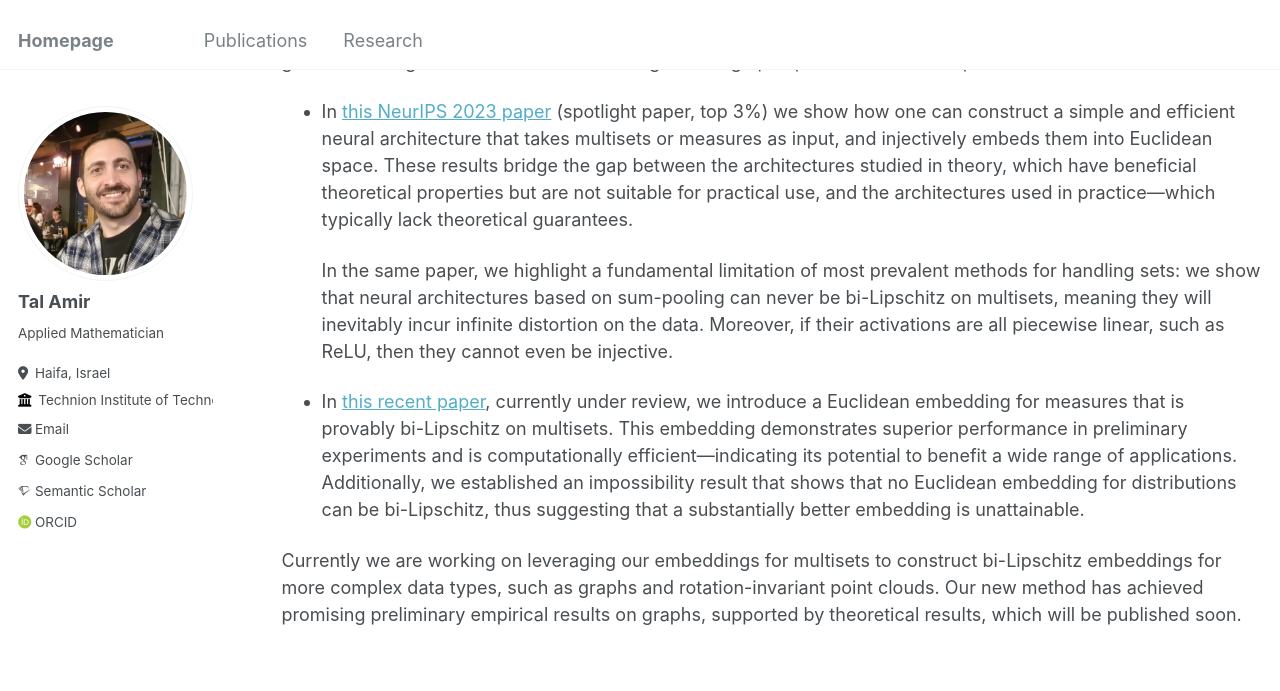
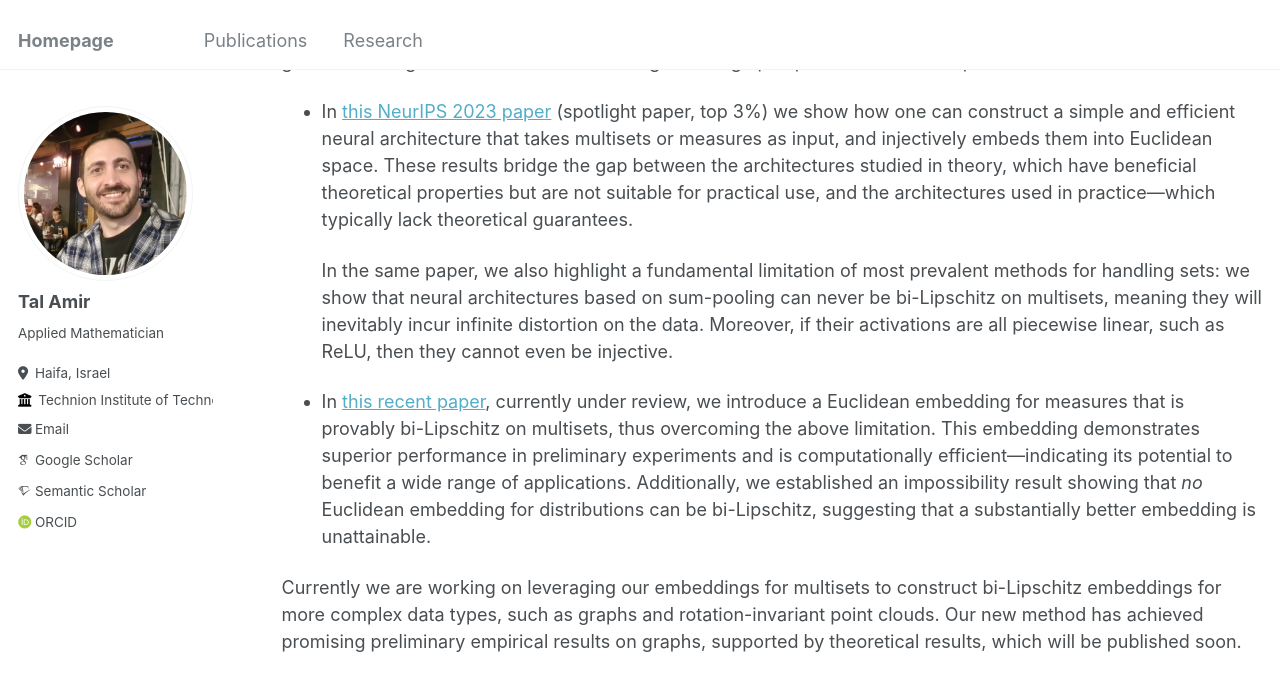
Before and after one commit to tal-amir/tal-amir.github.io, a Jekyll site: the page built from _pages/research.md, in a window 1280 px wide and 900 px high, scrolled down 653 px. Shown: the top 691 px of the window. Built offline with Jekyll 4.4.1, drawn with Linux system fonts in a browser that asks for light colours; some web fonts are replaced.

Commit message:
Update research.md

```diff
--- a/_pages/research.md
+++ b/_pages/research.md
@@ -21,7 +21,8 @@ Our group's efforts have already produced several papers published in top-tier v
 
 - In [this NeurIPS 2023 paper](https://tal-amir.github.io/publication/2023-12%20Neural%20Injective%20Functions) (spotlight paper, top 3%) we show how one can construct a simple and efficient neural architecture that takes multisets or measures as input, and injectively embeds them into Euclidean space. These results bridge the gap between the architectures studied in theory, which have beneficial theoretical properties but are not suitable for practical use, and the architectures used in practice—which typically lack theoretical guarantees.
 
-  In the same paper, we highlight a fundamental limitation of most prevalent methods for handling sets: we show that neural architectures based on sum-pooling can never be bi-Lipschitz on multisets, meaning they will inevitably incur infinite distortion on the data. Moreover, if their activations are all piecewise linear, such as ReLU, then they cannot even be injective.
-- In [this recent paper](https://tal-amir.github.io/publication/2024-05%20Fourier%20Sliced-Wasserstein%20Embedding), currently under review, we introduce a Euclidean embedding for measures that is provably bi-Lipschitz on multisets. This embedding demonstrates superior performance in preliminary experiments and is computationally efficient—indicating its potential to benefit a wide range of applications. Additionally, we established an impossibility result that shows that no Euclidean embedding for distributions can be bi-Lipschitz, thus suggesting that a substantially better embedding is unattainable.
+  In the same paper, we also highlight a fundamental limitation of most prevalent methods for handling sets: we show that neural architectures based on sum-pooling can never be bi-Lipschitz on multisets, meaning they will inevitably incur infinite distortion on the data. Moreover, if their activations are all piecewise linear, such as ReLU, then they cannot even be injective.
+
+- In [this recent paper](https://tal-amir.github.io/publication/2024-05%20Fourier%20Sliced-Wasserstein%20Embedding), currently under review, we introduce a Euclidean embedding for measures that is provably bi-Lipschitz on multisets, thus overcoming the above limitation. This embedding demonstrates superior performance in preliminary experiments and is computationally efficient—indicating its potential to benefit a wide range of applications. Additionally, we established an impossibility result showing that _no_ Euclidean embedding for distributions can be bi-Lipschitz, suggesting that a substantially better embedding is unattainable.
 
 Currently we are working on leveraging our embeddings for multisets to construct bi-Lipschitz embeddings for more complex data types, such as graphs and rotation-invariant point clouds. Our new method has achieved promising preliminary empirical results on graphs, supported by theoretical results, which will be published soon.
```
